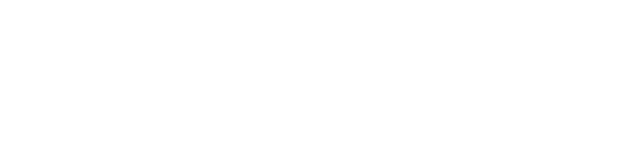
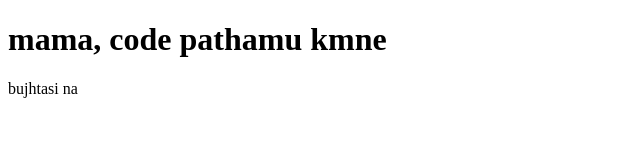
Before and after one commit to emdad118661/pro-hero-first-web, a plain HTML site: page index.html in a window 1280 px wide. Shown: the whole page, without its empty margins (0-640 px from the left). Drawn offline with Linux system fonts and the light colour scheme.

Commit message:
my second commit

```diff
--- a/index.html
+++ b/index.html
@@ -7,6 +7,7 @@
     <title>My first repo</title>
 </head>
 <body>
-
+    <h1>mama, code pathamu kmne</h1>
+    <p>bujhtasi na</p>
 </body>
 </html>
```
